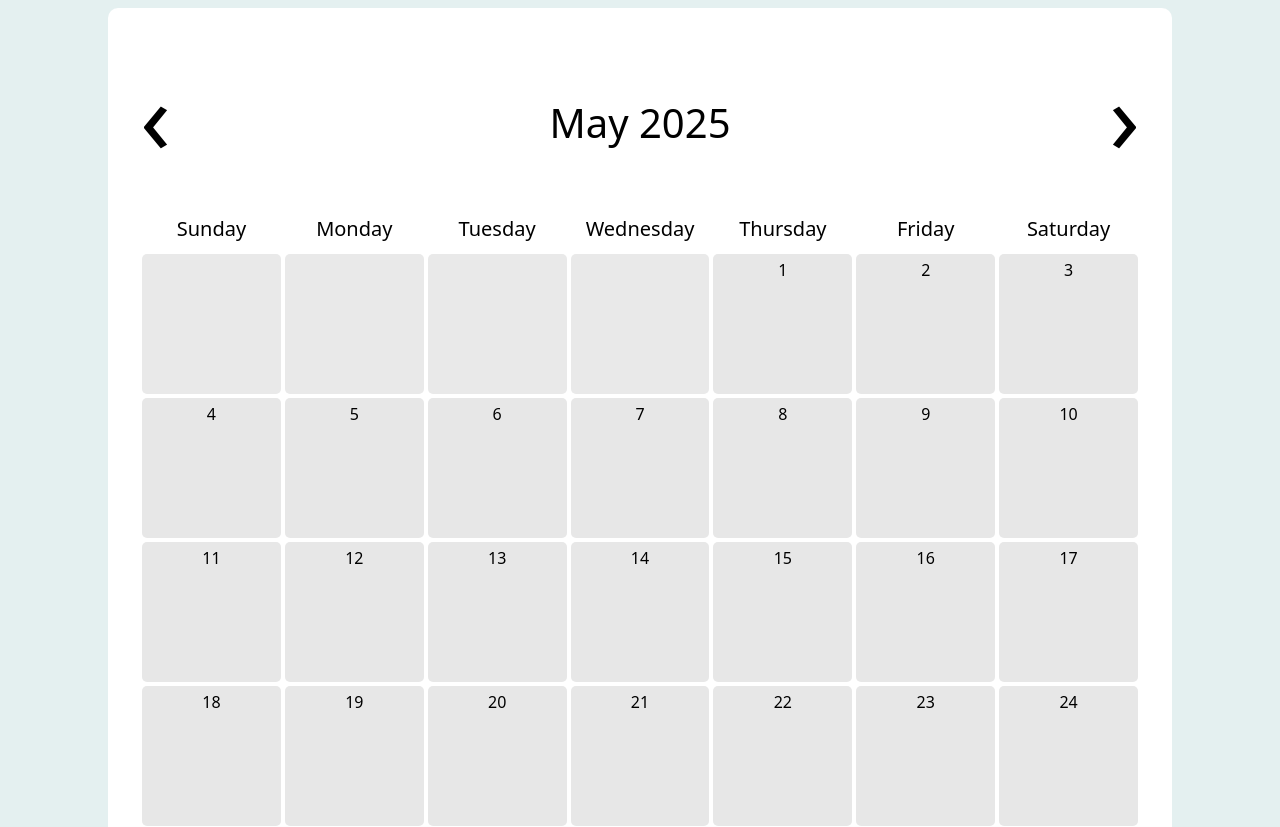
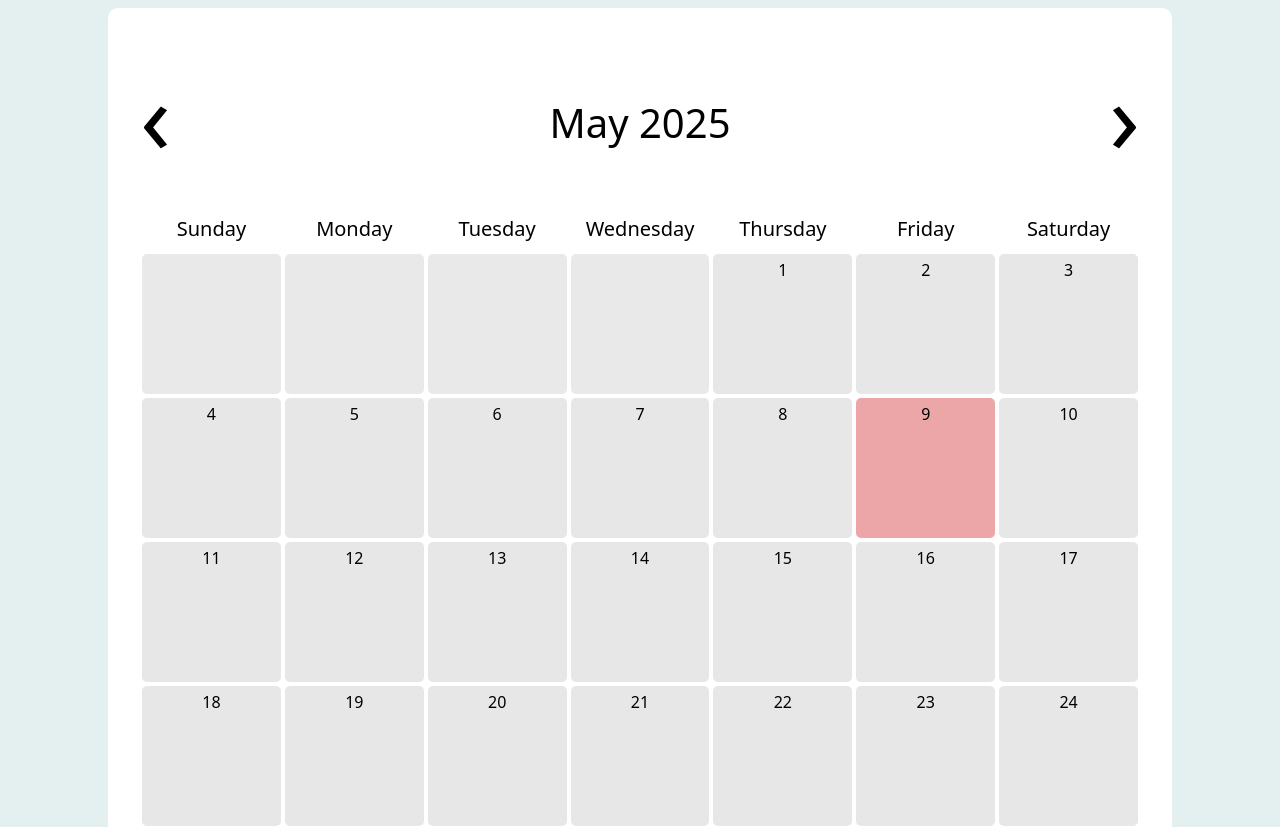
Before and after one commit to MarkBish24/Daily-Journal, a React (Vite) app in the folder app/: page / in a window 1280 px wide. Shown: the top 827 px of the page. Built offline with nearby package versions, Linux system fonts and the light colour scheme.

Commit message:
added a day functionailty

```diff
--- a/app/src/components/DayBox.css
+++ b/app/src/components/DayBox.css
@@ -20,6 +20,20 @@
   color: white;
 }
 
+.pulse-effect {
+  animation: pulseColor 5s ease-in-out infinite;
+}
+
+@keyframes pulseColor {
+  0%,
+  100% {
+    background-color: rgb(236, 176, 171);
+  }
+  50% {
+    background-color: rgb(233, 93, 144);
+  }
+}
+
 .day-index {
   font-family: system-ui, Avenir, Helvetica, Arial, sans-serif;
   font-size: 16px;
--- a/app/src/components/DayBox.jsx
+++ b/app/src/components/DayBox.jsx
@@ -12,13 +12,17 @@ export default function DayBox({ index, date }) {
   const [entryExists, setEntryExists] = useState(false);
   const [paragraph, setParagraph] = useState("");
 
+  const today = formatDate(new Date());
+  const formatted = formatDate(date);
+
   useEffect(() => {
     const check = async () => {
-      const formatted = formatDate(date);
       const exists = await handleCheckEntry(formatted);
       if (exists) {
         const content = await handleGetEntry(formatted);
-        setParagraph(content);
+        setParagraph(
+          content.length > 100 ? content.slice(0, 100) + "..." : content
+        );
       }
       setEntryExists(exists);
     };
@@ -29,7 +33,9 @@ export default function DayBox({ index, date }) {
   return (
     <>
       <div
-        className={`day-box ${entryExists ? "has-entry" : "no-entry"}`}
+        className={`day-box ${entryExists ? "has-entry" : "no-entry"} ${
+          today === formatted ? "pulse-effect" : ""
+        }`}
         id={formatDate(date)}
         onClick={() => {
           handleOpenTextEditor(formatDate(date));
```
Also changed, not shown: 1 other file (tests, documents, lock files or other folders).
